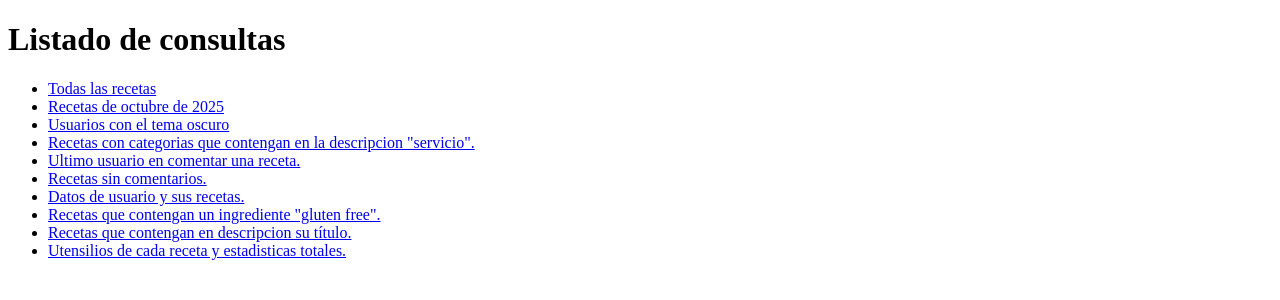
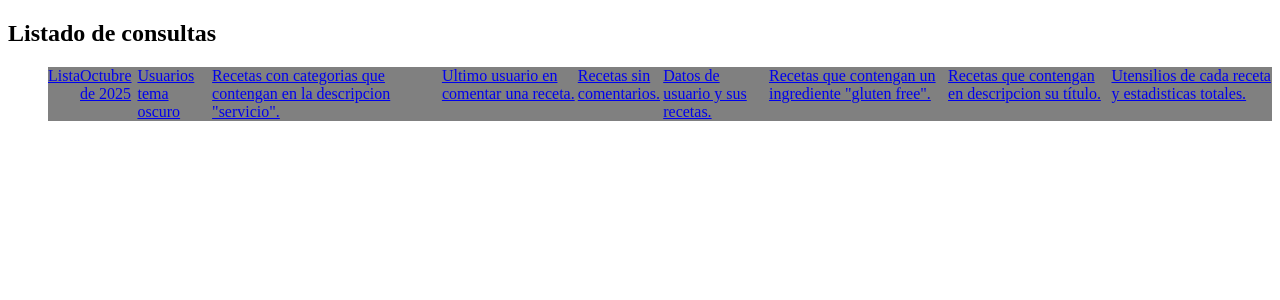
Before and after one commit to aritzramos/recetas, a Django app: page / in a window 1280 px wide. Shown: the top 300 px of the page. Run offline with Django 5.2, Linux system fonts and the light colour scheme.

Commit message:
nav hecho

```diff
--- a/mysite/settings.py
+++ b/mysite/settings.py
@@ -23,7 +23,7 @@ BASE_DIR = Path(__file__).resolve().parent.parent
 SECRET_KEY = 'django-insecure-p2^jrsg&fup8h15u+v0j$dq8^q3%opq#0!6*&g8pbs#%i4-m76'
 
 # SECURITY WARNING: don't run with debug turned on in production!
-DEBUG = False
+DEBUG = True
 
 ALLOWED_HOSTS = ['127.0.0.1']
 INTERNAL_IPS = ["127.0.0.1"]
--- /dev/null
+++ b/recetas/static/css/style.css
@@ -0,0 +1,8 @@
+.menu ul{
+    list-style: none;
+    display:flex;
+}
+
+.menu ul li {
+    background-color: grey;
+}
--- /dev/null
+++ b/recetas/templates/principal.html
@@ -0,0 +1,22 @@
+<!DOCTYPE html>
+<html lang="en">
+    {% load static %}
+<head>
+    <meta charset="UTF-8">
+    <meta name="viewport" content="width=device-width, initial-scale=1.0">
+    <link rel="stylesheet" href="{% static 'css/style.css' %}">
+    <title>Principal</title>
+</head>
+<body>
+    <nav class="menu">
+        {% block links %}
+        {% endblock %}
+    </nav>
+
+    <footer>
+        {% block footer %}
+        {% endblock %}
+    </footer>
+
+</body>
+</html>
--- /dev/null
+++ b/recetas/templates/recetas/footer.html
@@ -0,0 +1,5 @@
+{% extends "principal.html" %}
+
+{% block footer %}
+    <p>© 2025 SirvaCaliente. Todos los derechos reservados.</p>
+{% endblock %}
--- a/recetas/templates/recetas/index.html
+++ b/recetas/templates/recetas/index.html
@@ -1,16 +1,11 @@
-<!DOCTYPE html>
-<html lang="en">
-<head>
-    <meta charset="UTF-8">
-    <meta name="viewport" content="width=device-width, initial-scale=1.0">
-    <title>Menu</title>
-</head>
-<body>
+{% extends "principal.html" %}
+
+{% block links %}
     <h1>Listado de consultas</h1>
     <ul>
-        <li><a href="{% url 'list_recipes' %}">Todas las recetas</a></li>
-        <li><a href="{% url 'get_recipe_date' 2025 10 %}">Recetas de octubre de 2025</a></li>
-        <li><a href="{% url 'get_user_theme' 'dark' %}">Usuarios con el tema oscuro</a></li>
+        <li><a href="{% url 'list_recipes' %}">Lista</a></li>
+        <li><a href="{% url 'get_recipe_date' 2025 10 %}">Octubre de 2025</a></li>
+        <li><a href="{% url 'get_user_theme' 'dark' %}">Usuarios tema oscuro</a></li>
         <li><a href="{% url 'get_category_recipe' 'servicio' %}">Recetas con categorias que contengan en la descripcion "servicio".</a></li>
         <li><a href="{% url 'get_last_user_recipe' 15 %}">Ultimo usuario en comentar una receta.</a></li>
         <li><a href="{% url 'recipes_no_comment' %}">Recetas sin comentarios.</a></li>
@@ -20,5 +15,4 @@
         <li><a href="{% url 'get_recipe_utensils' %}">Utensilios de cada receta y estadisticas totales.</a></li>
 
     </ul>
-</body>
-</html>
+{% endblock %}
--- a/recetas/urls.py
+++ b/recetas/urls.py
@@ -13,4 +13,5 @@ urlpatterns = [
     path('get_recipe-ingredient',views.get_recipe_ingredient,name='get_recipe_ingredient'),
     path('get-recipe-name-description',views.get_recipe_name_description,name='get_recipe_name_description'),
     path('get-user-utensils',views.get_recipe_utensils,name="get_recipe_utensils"),
+    path('recipes/list', views.list_recipes, name="list_recipes")
 ]
--- a/recetas/views.py
+++ b/recetas/views.py
@@ -20,9 +20,9 @@ def index(request):
     return render(request, 'recetas/index.html', {})
 
 # Devuelve todas las recetas con categorias y su autor.
-def list_recipes(request):
-    recipes=Recipe.objects.select_related("author").prefetch_related("category")
-    return render(request, 'recipe/list.html',{"recipes_list":recipes})
+#def list_recipes(request):
+ #   recipes=Recipe.objects.select_related("author").prefetch_related("category")
+    #return render(request, 'recipe/list.html',{"recipes_list":recipes})
 """SELECT r.*, u.*, ri.*, i.*, c.*
 FROM recetas_recipe r
 JOIN recetas_user u ON r.author_id = u.id
@@ -35,6 +35,7 @@ LEFT JOIN recetas_category c ON rc.category_id = c.id;"""
 def get_recipe_date(request, year_recipe, month_recipe):
     recipes=Recipe.objects.select_related("author").prefetch_related("category")
     recipes = recipes.filter(created__year=year_recipe, created__month=month_recipe)
+    recipes = recipes.all()
     return render(request, 'recipe/url2.html',{"recipes_list":recipes})
 """SELECT r.*, u.*, ri.*, i.*, c.*
 FROM recetas_recipe r
@@ -87,7 +88,7 @@ LIMIT 1;"""
 # Devuelve las recetas que no tienen comentarios
 def recipes_no_comment(request):
     recipe = Recipe.objects.select_related("author")
-    recipe = recipe.filter(comment__isnull=True)
+    recipe = recipe.filter(comment=None)
     return render(request, 'recipe/url6.html', {'no_comment': recipe})
 """SELECT r.*, u.*
 FROM recetas_recipe r
@@ -151,3 +152,10 @@ FROM (
     LEFT JOIN recetas_recipe_utensils ru ON ru.recipe_id = r.id
     GROUP BY r.id
 ) AS sub;"""
+
+
+def list_recipes(request):
+    recipes = (Recipe.objects.raw("SELECT * FROM recetas_recipe r JOIN recetas_user u ON r.author_id = u.id"))
+
+
+    return render(request, 'recipe/list.html',{"recipes_list":recipes})
```
